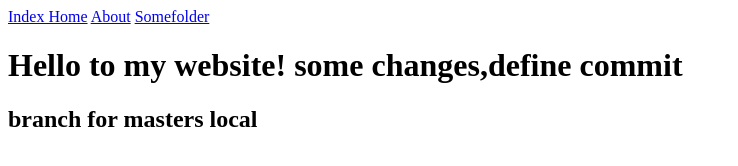
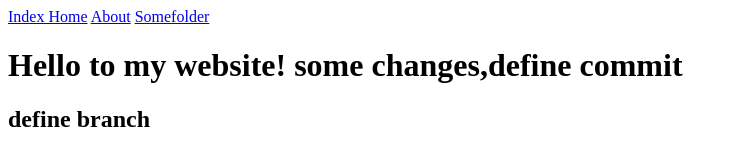
Before and after one commit to jw66njit/IS117-FALL-2020, a plain HTML site: page index.html in a window 1280 px wide. Shown: the whole page, without its empty margins (0-738 px from the left). Drawn offline with Linux system fonts and the light colour scheme.

Commit message:
Task: define branch

```diff
--- a/index.html
+++ b/index.html
@@ -9,6 +9,6 @@
 <a href="somefolder/index.html">Somefolder</a>
 <body>
 <h1>Hello to my website! some changes,define commit</h1>
-<h2>branch for masters local</h2>
+<h2>define branch</h2>
 </body>
 </html>
```
